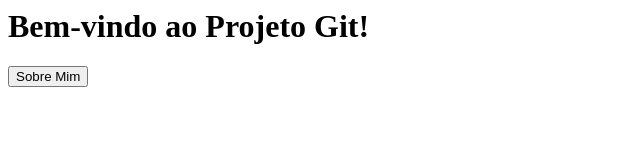
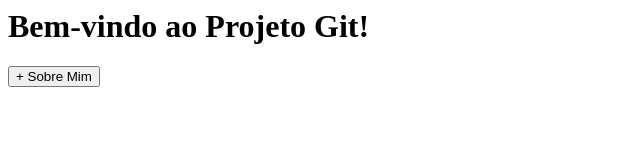
Before and after one commit to Bruhenriques/trabalho01-git, a plain HTML site: page index.html in a window 1280 px wide. Shown: the full height of the page, 0-640 px from the left. Drawn offline with Linux system fonts and the light colour scheme.

Commit message:
fix: corrige texto do botão

```diff
--- a/index.html
+++ b/index.html
@@ -1,3 +1,3 @@
 <title>Trabalho01 Git v1.0.0</title>
 <h1>Bem-vindo ao Projeto Git!</h1>
-<button>Sobre Mim</button>
+<button>+ Sobre Mim</button>
```
